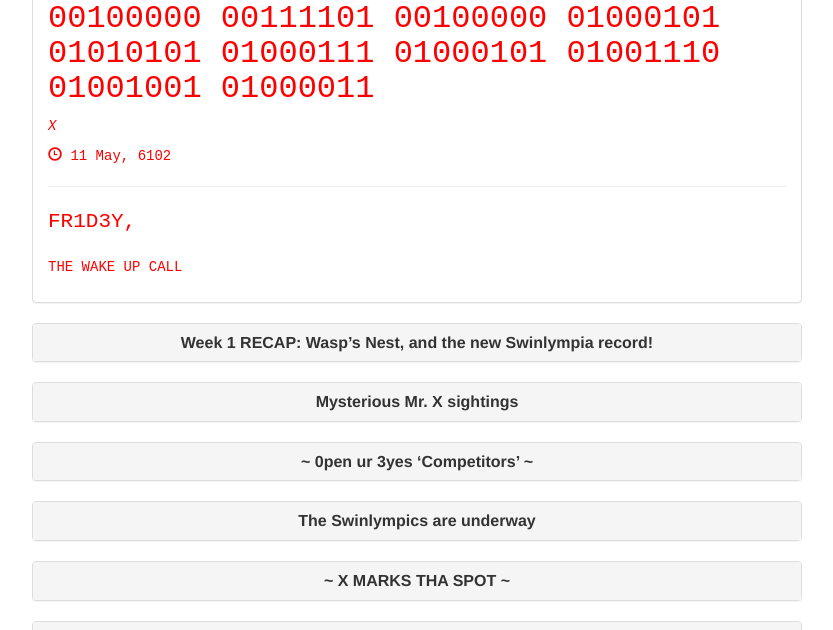
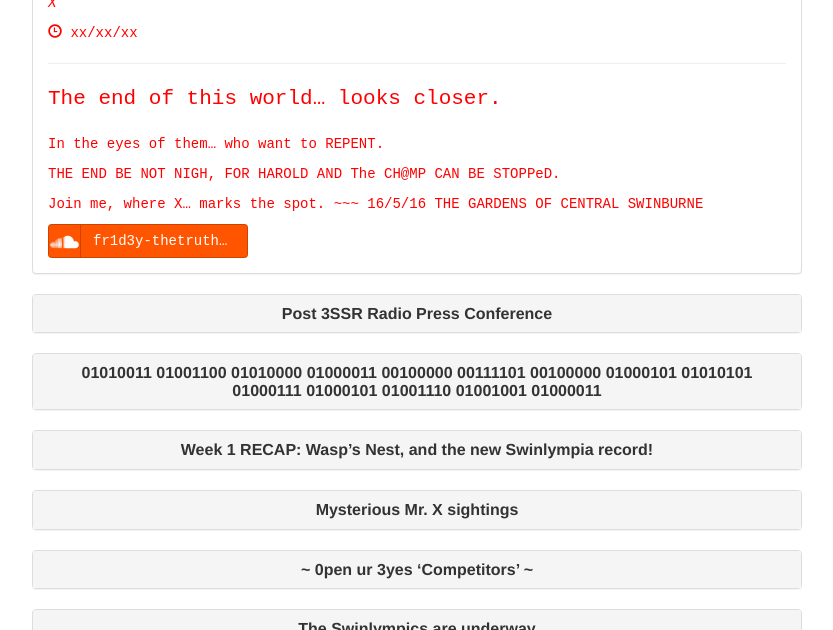
Before and after one commit to 9996176/swinlympia, a plain HTML site: page slpc.html in a window 1280 px wide. Shown: the part 650-1280 px from the top of the page, without its empty margins (223-1056 px from the left). Drawn offline with nearby package versions, Linux system fonts and the light colour scheme.

Commit message:
- New Blogs

```diff
--- a/slpc.html
+++ b/slpc.html
@@ -104,10 +104,92 @@
             <div class="panel panel-default">
               <div class="panel-heading">
                 <h4 class="panel-title">
+                  <a data-toggle="collapse" href="#blogpost90">~ r3bELLion ~</a>
+                </h4>
+              </div>
+              <div id="blogpost90" class="panel-collapse">
+                <div class="panel-body fasghack">
+                  <!-- Title -->
+                  <h1>~ r3bELLion ~</h1>
+
+                  <!-- Author -->
+                  <p><em>
+                    X
+                  </em></p>
+
+                  <!-- Date/Time -->
+                  <p><span class="glyphicon glyphicon-time"></span> xx/xx/xx</p>
+
+                  <hr>
+
+                  <!-- Post Content -->
+                  <p class="lead">The end of this world… looks closer.</p>
+                  <p>In the eyes of them… who want to REPENT.</p>
+                  <p>THE END BE NOT NIGH, FOR HAROLD AND The CH@MP CAN BE STOPPeD.</p>
+                  <p>Join me, where X… marks the spot. ~~~ 16/5/16 THE GARDENS OF CENTRAL SWINBURNE</p>
+                  <a class="btn btn-block btn-social btn-soundcloud fblike" href="https://soundcloud.com/mr_x_marks_the_spot/fr1d3y-thetruthwillsetyoufree-the-call-x">
+                    <span class="fa fa-soundcloud"></span>fr1d3y-thetruthwillsetyoufree-the-call-x
+                  </a>
+                </div>
+              </div>
+            </div>
+          </div>
+        </div>
+      </div>
+
+      <!-- Blog Post -->
+      <div class="row">
+        <div class="col-lg-8 col-lg-offset-2">
+          <div class="panel-group">
+            <div class="panel panel-default">
+              <div class="panel-heading">
+                <h4 class="panel-title">
+                  <a data-toggle="collapse" href="#blogpost91">Post 3SSR Radio Press Conference</a>
+                </h4>
+              </div>
+              <div id="blogpost91" class="panel-collapse collapse">
+                <div class="panel-body">
+                  <!-- Title -->
+                  <h1>Post 3SSR Radio Press Conference</h1>
+
+                  <!-- Author -->
+                  <p><em>
+                    Felicity Boveheart, editor at The Daily Burne
+                  </em></p>
+
+                  <!-- Date/Time -->
+                  <p><span class="glyphicon glyphicon-time"></span> 13 May, 2016</p>
+
+                  <hr>
+
+                  <!-- Post Content -->
+                  <p class="lead">Greetings competitors, I’m Felicity Boveheart, coming to you live from the post radio press conference, second floor of The George building.</p>
+                  <p>4:04pm - After sitting down with the ‘An Outrage’ presenter, Peter Matthews, David has taken the podium, ready to answer our questions.</p>
+                  <p>4:08pm - A question from Twitter comes in, ‘Mr. Champ, how do you feel about Mr. X? His attacks seem more persistent’ - @SarahYeon8</p>
+      	          <p>‘I try to pay as little attention as possible when it comes to the neigh sayers, for they demand very little. I ask, once again, where is the proof? Swinlympia has been a consistent Swinburne institution for the last decade, and it will continue to be for the decades following.’</p>
+                  <p>4:15pm - ‘Good afternoon Champ, Daniel O’Neil, Sports reporter and editor for The Daily Burne. We spoke briefly on Monday at the Wasp’s Nest event, I was just wanting to get some word on next Monday's events, what should we be expecting?’</p>
+                  <p>	‘Daniel, looking sharp as always. Well next Monday, we will be running a double feature - Blackout and Corridor Sprint - as well as discus, campus relay, and over to the Aquatic Center for the swimming portions of the Swinlympia. What should you be expecting? Well what I’m expecting is hopefully a more dominant performance from the SLPC representatives. I think the spectacle around this Patrick Lunney was just a once off, but we’ll see… anything can happen in these games, Dan.’</p>
+                  <p>4:21pm - The press conference is cut short after a man wearing a suit covering a black morph suit jumps up and shouts at David, calling him out for his deceit.</p>
+                  <p>4:22pm - The FASG logo appears onto the projector, and a soundbite from a telephone call between David and Harold plays in the background. David rushes out with the belt, tailed by his security staff.</p>
+                  <p>I don’t believe what I just heard. If this is true, then… I don’t know.</p>
+                </div>
+              </div>
+            </div>
+          </div>
+        </div>
+      </div>
+
+      <!-- Blog Post -->
+      <div class="row">
+        <div class="col-lg-8 col-lg-offset-2">
+          <div class="panel-group">
+            <div class="panel panel-default">
+              <div class="panel-heading">
+                <h4 class="panel-title">
                   <a data-toggle="collapse" href="#blogpost92">01010011 01001100 01010000 01000011 00100000 00111101 00100000 01000101 01010101 01000111 01000101 01001110 01001001 01000011</a>
                 </h4>
               </div>
-              <div id="blogpost92" class="panel-collapse">
+              <div id="blogpost92" class="panel-collapse collapse">
                 <div class="panel-body fasghack">
                   <!-- Title -->
                   <h1>01010011 01001100 01010000 01000011 00100000 00111101 00100000 01000101 01010101 01000111 01000101 01001110 01001001 01000011</h1>
```
